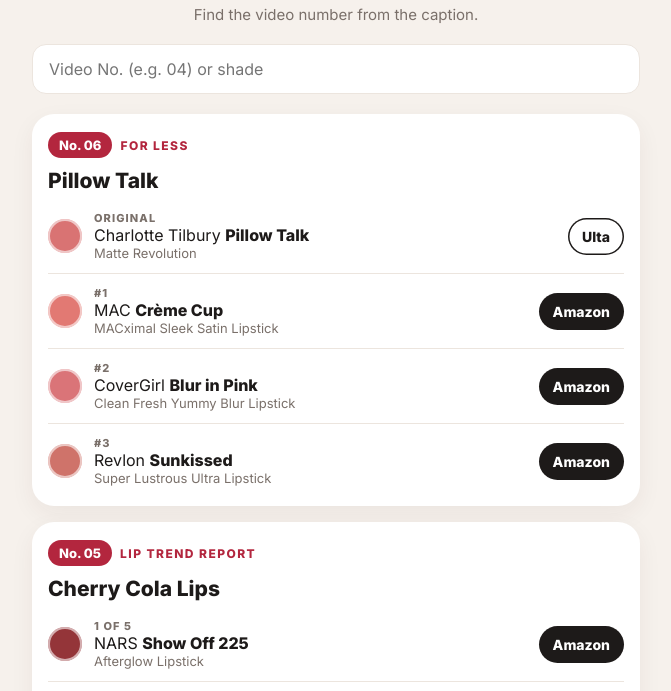
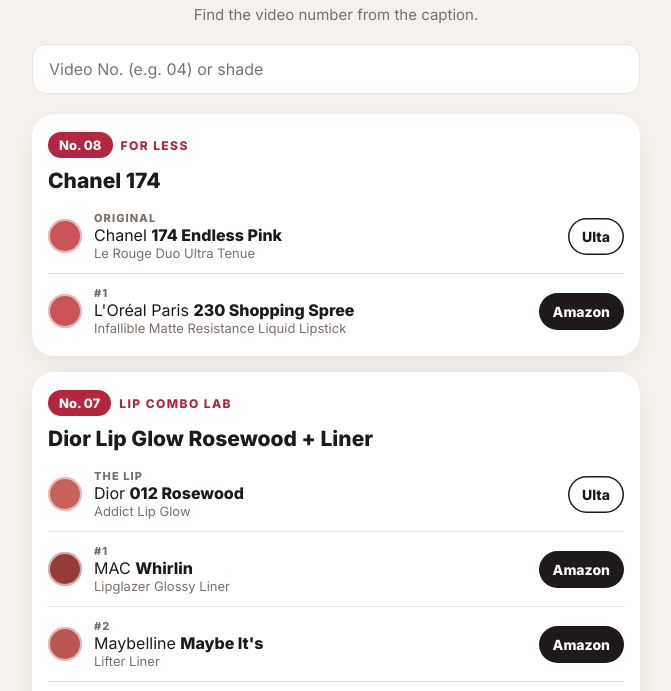
Before and after one commit to shadesage-official/shop, a plain HTML site: page index.html in a window 1280 px wide. Shown: the part 72-763 px from the top of the page, without its empty margins (304-975 px from the left). Drawn offline with Linux system fonts and the light colour scheme.

Commit message:
No. 07 Lip Combo Lab, No. 08 Chanel 174
Co-Authored-By: Claude Opus 5.5 <noreply@anthropic.com>
Claude-Session: https://claude.ai/code/session_01DqEc3XP4igjHRRj4L38Kmo

```diff
--- a/index.html
+++ b/index.html
@@ -43,6 +43,76 @@
   <p class="sub">Find the video number from the caption.</p>
   <div class="search"><input id="q" inputmode="search" placeholder="Video No. (e.g. 04) or shade" aria-label="Search by video number or shade"></div>
 
+    <article class="card" data-no="08" data-text="chanel 174 for less">
+      <header>
+        <span class="no">No. 08</span><span class="series">For Less</span>
+      </header>
+      <h2>Chanel 174</h2>
+      <ul>
+        <li class="row">
+          <span class="dot" style="background:#CA5457"></span>
+          <div class="meta">
+            <span class="role">Original</span>
+            <span class="name">Chanel <b>174 Endless Pink</b></span>
+            <span class="line">Le Rouge Duo Ultra Tenue</span>
+          </div>
+          <a class="btn alt" href="https://www.ulta.com/p/le-rouge-duo-ultra-tenue-ultrawear-liquid-lip-colour-pimprod2029989?sku=2652945" target="_blank" rel="nofollow sponsored noopener">Ulta</a>
+        </li>
+        <li class="row">
+          <span class="dot" style="background:#CA5457"></span>
+          <div class="meta">
+            <span class="role">#1</span>
+            <span class="name">L&#x27;Oréal Paris <b>230 Shopping Spree</b></span>
+            <span class="line">Infallible Matte Resistance Liquid Lipstick</span>
+          </div>
+          <a class="btn" href="https://www.amazon.com/s?k=L%27Or%C3%A9al+Paris+Infallible+Matte+Resistance+Liquid+Lipstick+230+Shopping+Spree&amp;tag=shadesagebeau-20" target="_blank" rel="nofollow sponsored noopener">Amazon</a>
+        </li>
+      </ul>
+    </article>
+    <article class="card" data-no="07" data-text="dior lip glow rosewood + liner lip combo lab">
+      <header>
+        <span class="no">No. 07</span><span class="series">Lip Combo Lab</span>
+      </header>
+      <h2>Dior Lip Glow Rosewood + Liner</h2>
+      <ul>
+        <li class="row">
+          <span class="dot" style="background:#C6625A"></span>
+          <div class="meta">
+            <span class="role">The lip</span>
+            <span class="name">Dior <b>012 Rosewood</b></span>
+            <span class="line">Addict Lip Glow</span>
+          </div>
+          <a class="btn alt" href="https://www.ulta.com/p/addict-lip-glow-lip-balm-pimprod2049970?sku=2633567" target="_blank" rel="nofollow sponsored noopener">Ulta</a>
+        </li>
+        <li class="row">
+          <span class="dot" style="background:#953C39"></span>
+          <div class="meta">
+            <span class="role">#1</span>
+            <span class="name">MAC <b>Whirlin</b></span>
+            <span class="line">Lipglazer Glossy Liner</span>
+          </div>
+          <a class="btn" href="https://www.amazon.com/s?k=MAC+Lipglazer+Glossy+Liner+Whirlin&amp;tag=shadesagebeau-20" target="_blank" rel="nofollow sponsored noopener">Amazon</a>
+        </li>
+        <li class="row">
+          <span class="dot" style="background:#BD5651"></span>
+          <div class="meta">
+            <span class="role">#2</span>
+            <span class="name">Maybelline <b>Maybe It&#x27;s</b></span>
+            <span class="line">Lifter Liner</span>
+          </div>
+          <a class="btn" href="https://www.amazon.com/s?k=Maybelline+Lifter+Liner+Maybe+It%27s&amp;tag=shadesagebeau-20" target="_blank" rel="nofollow sponsored noopener">Amazon</a>
+        </li>
+        <li class="row">
+          <span class="dot" style="background:#B1584E"></span>
+          <div class="meta">
+            <span class="role">#3</span>
+            <span class="name">Chanel <b>Nude Brun 162</b></span>
+            <span class="line">Le Crayon Lèvres</span>
+          </div>
+          <a class="btn alt" href="https://www.ulta.com/p/le-crayon-levres-precision-lip-defining-pencil-pimprod2058956?sku=2655904" target="_blank" rel="nofollow sponsored noopener">Ulta</a>
+        </li>
+      </ul>
+    </article>
     <article class="card" data-no="06" data-text="pillow talk for less">
       <header>
         <span class="no">No. 06</span><span class="series">For Less</span>
```
